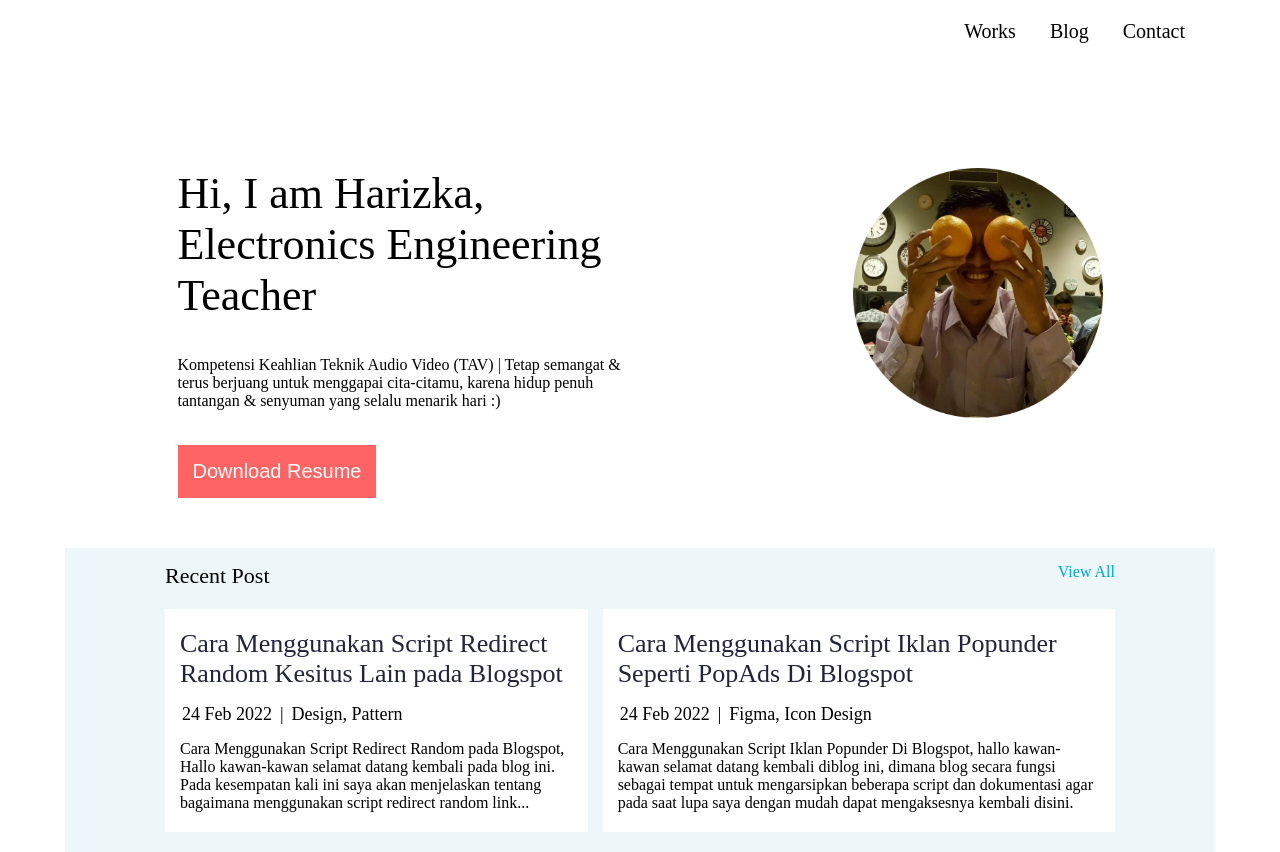
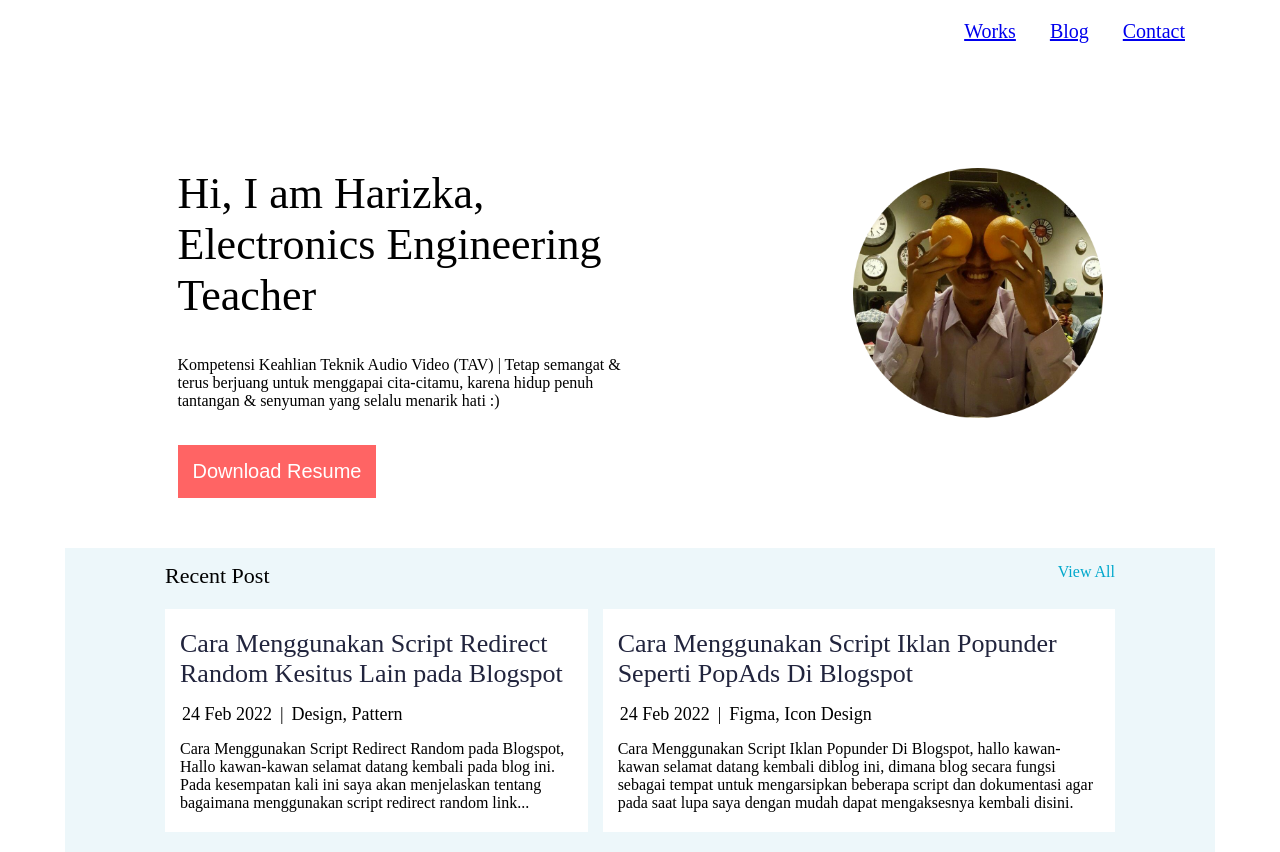
Before and after one commit to harizkame/PTSCI, a plain HTML site: page index.html in a window 1280 px wide. Shown: the top 852 px of the page. Drawn offline with Linux system fonts and the light colour scheme.

Commit message:
edit desk atas

```diff
--- a/index.html
+++ b/index.html
@@ -14,9 +14,9 @@
         <!-- start menu  -->
         <div class="menu">
             <ul>
-                <li>Works</li>
-                <li>Blog</li>
-                <li>Contact</li>
+                <li><a href="https://hariz.smknbansari.sch.id/">Works</a></li>
+                <li><a href="https://www.hrz.us/">Blog</a></li>
+                <li><a href="https://www.facebook.com/harizkasmile">Contact</a></li>
             </ul>
         </div>
 
@@ -28,7 +28,7 @@
                 <p> Kompetensi Keahlian
                     Teknik Audio Video (TAV) | Tetap semangat & terus berjuang untuk menggapai
                     cita-citamu, karena hidup penuh tantangan &
-                    senyuman yang selalu menarik hari :)</p>
+                    senyuman yang selalu menarik hati :)</p>
                 <button>Download Resume</button>
 
             </div>
@@ -95,7 +95,7 @@
         </div>
 
         <div class="feature">
-                        <div class="feature-isi">
+            <div class="feature-isi">
                 <div class="feature-image">
                     <img src="Rectangle 32.png" />
                 </div>
--- a/style.css
+++ b/style.css
@@ -53,6 +53,7 @@
     padding: 15px;
     font-size: 20px;
     color: #ffffff;
+
 }
 
 /* start post */
```
